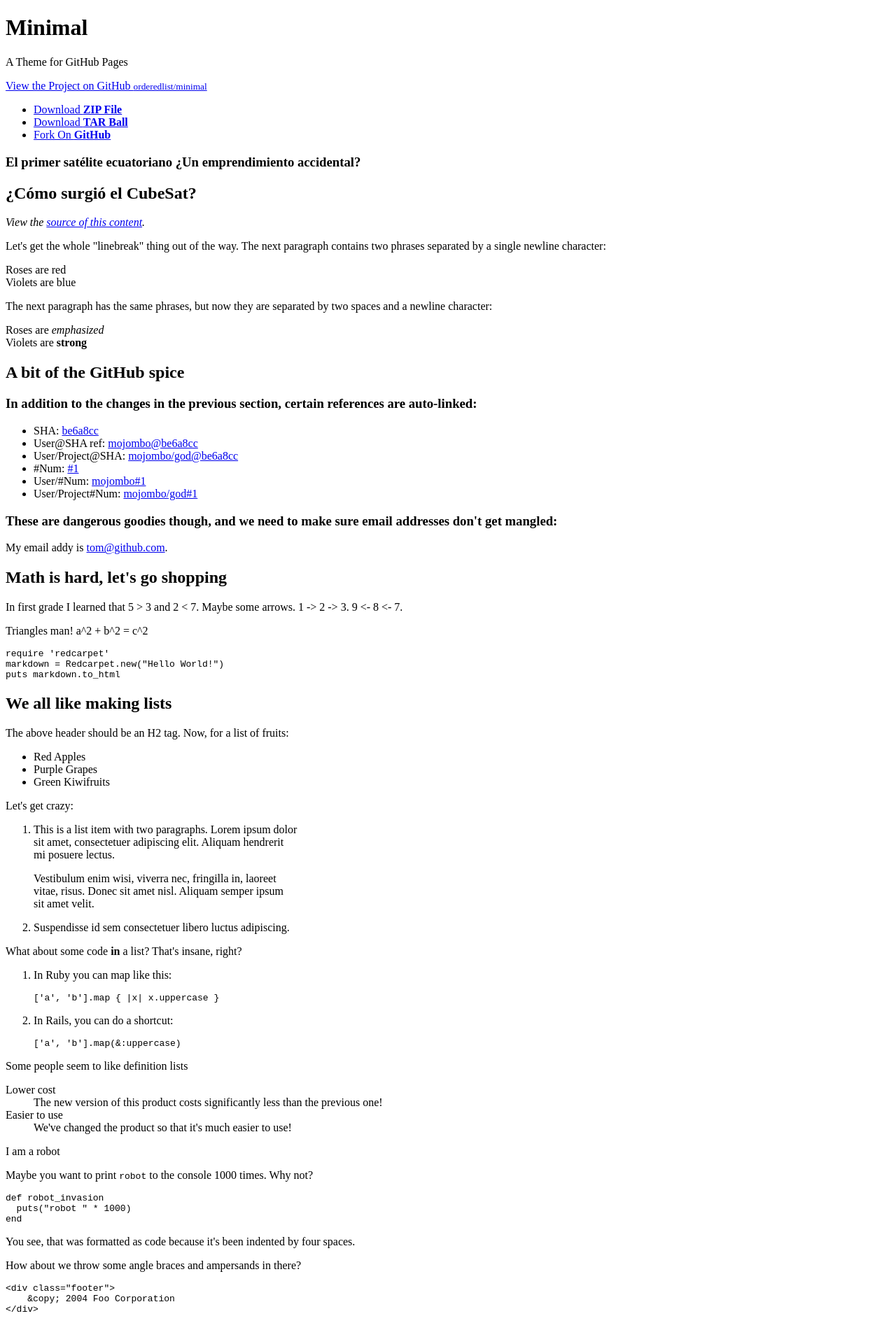
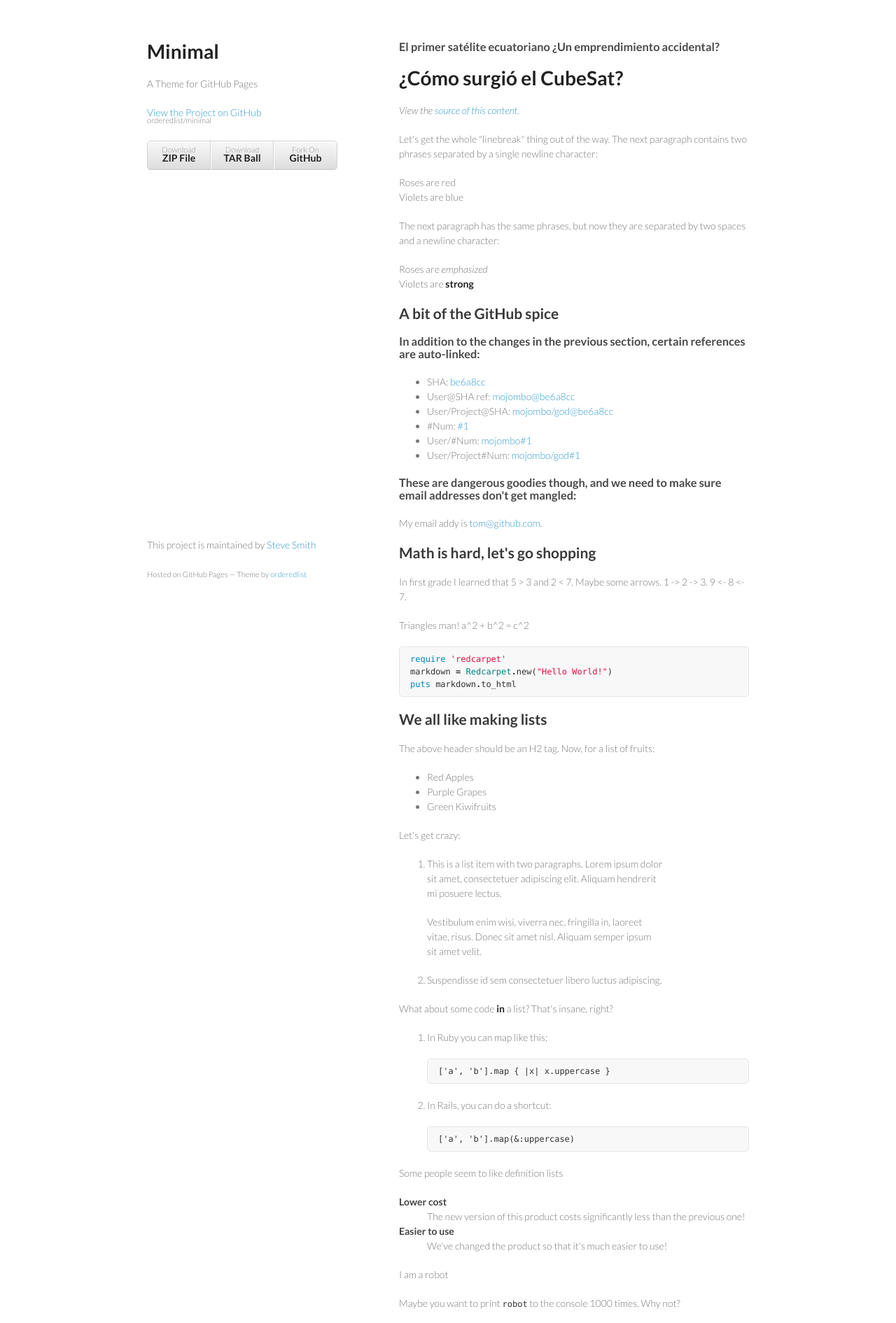
Before and after one commit to andrasio/androbtech.github.io, a Jekyll site: the page built from _posts/2013-05-03-El-primer-satelite-ecuatoriano-Un-emprendimiento-accidental.md, in a window 1280 px wide. Shown: the top 1891 px of the page at 70% size. Built offline with Jekyll 4.4.1, drawn with Linux system fonts in a browser that asks for light colours; comment, search, counter and statistics services are not loaded.

Commit message:
fix paths

```diff
--- a/_layouts/default.html
+++ b/_layouts/default.html
@@ -3,10 +3,10 @@
   <head>
     <meta charset="utf-8">
     <meta http-equiv="X-UA-Compatible" content="chrome=1">
-    <title>Minimal by Steve Smith</title>
+    <title>Andrés N. Robalino</title>
 
-    <link rel="stylesheet" href="stylesheets/styles.css">
-    <link rel="stylesheet" href="stylesheets/pygment_trac.css">
+    <link rel="stylesheet" href="/stylesheets/styles.css">
+    <link rel="stylesheet" href="/stylesheets/pygment_trac.css">
     <meta name="viewport" content="width=device-width, initial-scale=1, user-scalable=no">
     <!--[if lt IE 9]>
     <script src="//html5shiv.googlecode.com/svn/trunk/html5.js"></script>
@@ -137,8 +137,7 @@
         <p><small>Hosted on GitHub Pages &mdash; Theme by <a href="https://github.com/orderedlist">orderedlist</a></small></p>
       </footer>
     </div>
-    <script src="javascripts/scale.fix.js"></script>
-    <script src="javascripts/scale.fix.js"></script>
+    <script src="/javascripts/scale.fix.js"></script>
               <script type="text/javascript">
             var gaJsHost = (("https:" == document.location.protocol) ? "https://ssl." : "http://www.");
             document.write(unescape("%3Cscript src='" + gaJsHost + "google-analytics.com/ga.js' type='text/javascript'%3E%3C/script%3E"));
```
